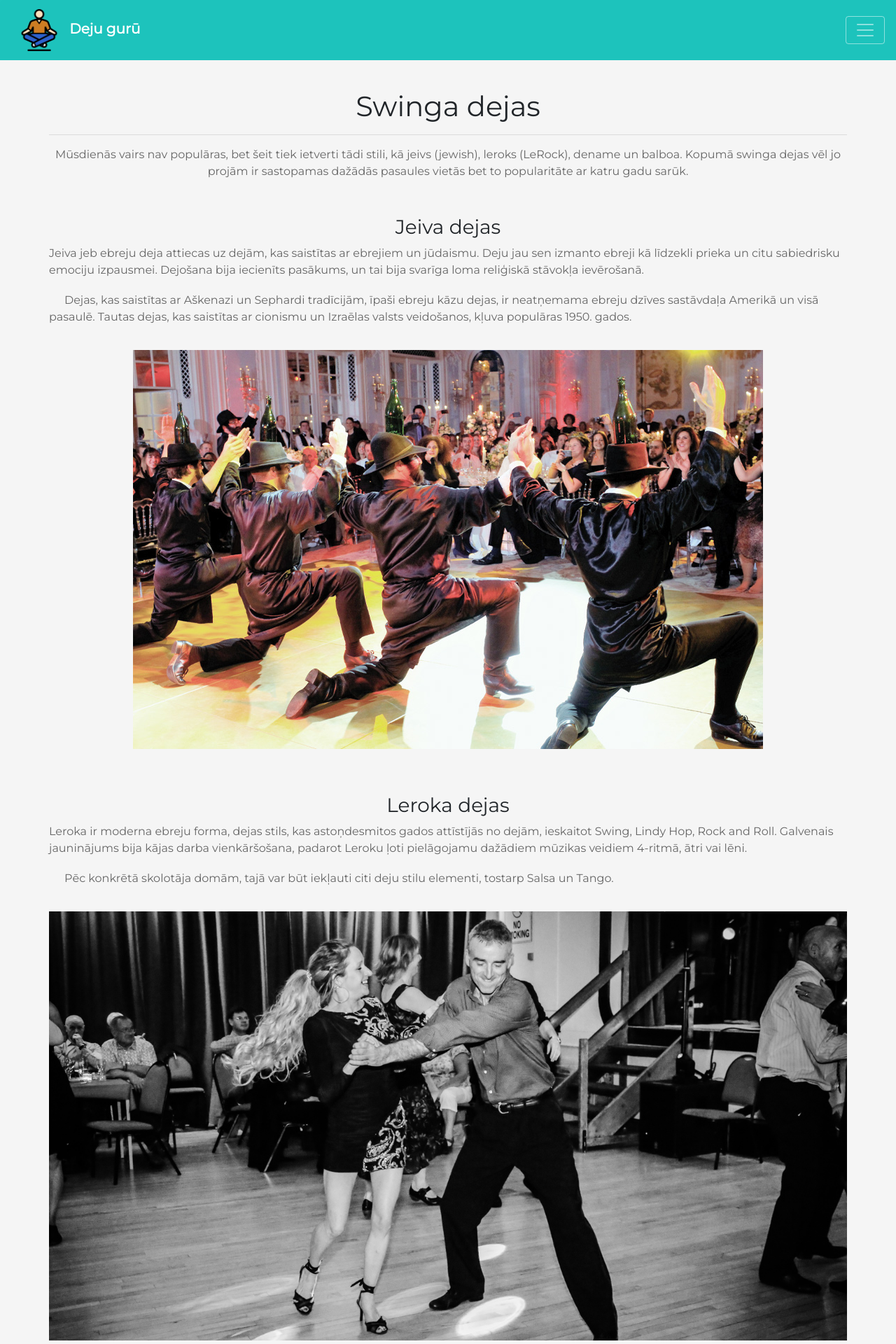
After one commit to Nauris-Putans/dejosanas_majaslapa, a Symfony app: template templates/sections/swing_dances.html.twig in a window 1280 px wide. The commit adds this page. Shown: the top 1920 px of the page at 70% size. Run offline with Twig, Linux system fonts and the light colour scheme; the template is opened without the code that fills it, so the values that code supplies are empty; some libraries are stand-ins or nearby versions.

Commit message:
Completed all Deju veidu sections.

```diff
--- a/public/sass/sass/style.css
+++ b/public/sass/sass/style.css
@@ -525,7 +525,8 @@ body, html {
 }
 
 .Dejas-attistiba .box, .Tradicionalas-dejas .box, .Briva-stila-dejas .box, .Ielu-dejas .box,
-.Elektroniskas-muzikas-dejas .box, .Vesturiskas-dejas .box, .Latinamerikas-dejas .box {
+.Elektroniskas-muzikas-dejas .box, .Vesturiskas-dejas .box, .Latinamerikas-dejas .box,
+.Swinga-dejas .box {
   background: rgba(235, 235, 235, 0.5);
   border-radius: 4px;
   overflow: hidden;
--- a/public/sass/sass/style.scss
+++ b/public/sass/sass/style.scss
@@ -560,7 +560,8 @@ $assetPath : "/images";
 
 
 .Dejas-attistiba, .Tradicionalas-dejas, .Briva-stila-dejas, .Ielu-dejas,
-    .Elektroniskas-muzikas-dejas, .Vesturiskas-dejas, .Latinamerikas-dejas {
+    .Elektroniskas-muzikas-dejas, .Vesturiskas-dejas, .Latinamerikas-dejas,
+        .Swinga-dejas {
 
   .box {
     background: rgba(235, 235, 235, 0.5);
--- a/templates/inc/navbar.html.twig
+++ b/templates/inc/navbar.html.twig
@@ -44,7 +44,7 @@
                         <a class="dropdown-item" href="{{ path('app_index_elektroniskas_muzikas_dejas') }}">Elektroniskās mūzikas dejas</a>
                         <a class="dropdown-item" href="{{ path('app_index_vesturiskas_dejas') }}">Vēsturiskās dejas</a>
                         <a class="dropdown-item" href="{{ path('app_index_latinamerikas_dejas') }}">Latīņamerikas dejas</a>
-                        <a class="dropdown-item" href="">Swinga dejas</a>
+                        <a class="dropdown-item" href="{{ path('app_index_swinga_dejas') }}">Swinga dejas</a>
                     </ul>
                 </div>
 
--- /dev/null
+++ b/templates/sections/swing_dances.html.twig
@@ -0,0 +1,79 @@
+{% extends 'base.html.twig' %}
+
+{% block body %}
+
+    <!-- Section - Swinga dejas  -->
+    <section class="Swinga-dejas">
+        <div class="box">
+            <div class="container">
+                <div class="content">
+                    <div class="row">
+                        <div class="info-text">
+                            <h1 class="fade-in align-self-center text-center text-md-center">Swinga dejas</h1><hr class="fade-in">
+
+                            <p class="fade-in align-self-center text-center text-md-center">Mūsdienās vairs nav
+                                populāras, bet šeit tiek ietverti tādi stili, kā jeivs (jewish), leroks (LeRock),
+                                dename un balboa. Kopumā swinga dejas vēl jo projām ir sastopamas dažādās pasaules
+                                vietās bet to popularitāte ar katru gadu sarūk.</p>
+
+                            <!------------ Jeiva dejas ----------->
+                            <h3 class="fade-in align-self-center text-center text-md-center text-header-padding"
+                                id="stepa-dejas">Jeiva dejas</h3>
+
+                            <p class="fade-in">Jeiva jeb ebreju deja attiecas uz dejām, kas saistītas ar ebrejiem un
+                                jūdaismu. Deju jau sen izmanto ebreji kā līdzekli prieka un citu sabiedrisku emociju
+                                izpausmei. Dejošana bija iecienīts pasākums, un tai bija svarīga loma reliģiskā
+                                stāvokļa ievērošanā.</p>
+
+                            <p class="fade-in">Dejas, kas saistītas ar Aškenazi un Sephardi tradīcijām, īpaši ebreju
+                                kāzu dejas, ir neatņemama ebreju dzīves sastāvdaļa Amerikā un visā pasaulē. Tautas
+                                dejas, kas saistītas ar cionismu un Izraēlas valsts veidošanos, kļuva populāras
+                                1950. gados.</p>
+
+                            <img class="img-fluid rounded mx-auto d-block image-padding fade-in"
+                                 src="{{ asset('images/Swinga_dejas/jewish-dance.jpg') }}" alt="Jeiva dejas">
+
+                            <!------------ Leroka dejas ----------->
+                            <h3 class="fade-in align-self-center text-center text-md-center text-header-padding"
+                                id="stepa-dejas">Leroka dejas</h3>
+
+                            <p class="fade-in">Leroka ir moderna ebreju forma, dejas stils, kas astoņdesmitos gados
+                                attīstījās no dejām, ieskaitot Swing, Lindy Hop, Rock and Roll. Galvenais jauninājums
+                                bija kājas darba vienkāršošana, padarot Leroku ļoti pielāgojamu dažādiem mūzikas
+                                veidiem 4-ritmā, ātri vai lēni.</p>
+
+                            <p class="fade-in">Pēc konkrētā skolotāja domām, tajā var būt iekļauti citi deju stilu
+                                elementi, tostarp Salsa un Tango.</p>
+
+                            <img class="img-fluid rounded mx-auto d-block image-padding fade-in"
+                                 src="{{ asset('images/Swinga_dejas/leroc-dance.jpg') }}" alt="Leroka dejas">
+
+                            <!------------ Balboa dejas ----------->
+                            <h3 class="fade-in align-self-center text-center text-md-center text-header-padding"
+                                id="stepa-dejas">Balboa dejas</h3>
+
+                            <p class="fade-in">Balboa ir Swinga deja, kuru izcelsme ir Dienvidkalifornijā divdesmito
+                                gadu laikā (lai gan tās, iespējams, sākās jau 1915. gadā) un kuras guva lielu
+                                popularitāti 1930. un 1940. gados. Termins Balboa sākotnēji attiecās uz deju, ko
+                                raksturo tās ciešais apskāviens un pilnais ķermeņa savienojums. Tas uzsver ritmiskas
+                                svara maiņas un pavadoņa-sekojuma partnerību. Dažādi dejotāji tajā pašā reģionā
+                                vienlaikus dejoja arī Swinga deju, ko raksturo virpuļošana, pagriezieni un atklāta
+                                pozu kustība.</p>
+
+                            <p class="fade-in">Laika gaitā abas dejas apvienojās un kļuva par Balboa kolektīvu.
+                                Oriģinālā Balboa deja tagad tiek dēvēta par Pure Balboa, un oriģinālā Swinga deja
+                                tagad tiek dēvēta par Bal-Swing jeb L.A. Swing, lai atšķirtu to no cita veida Swinga
+                                dejam. Ņemot vērā to, ka Balboa (jo īpaši Pure Balboa) ir uzsvars uz subtu un
+                                partnerattiecībām, nevis uz spilgtiem trikiem, Balboa tiek vairāk uzskatīta par
+                                “dejotāja deju” nekā par “skatītāja deju”.</p>
+
+                            <img class="img-fluid rounded mx-auto d-block image-padding fade-in"
+                                 src="{{ asset('images/Swinga_dejas/balboa-dance.jpg') }}" alt="Balboa dejas">
+                        </div>
+                    </div>
+                </div>
+            </div>
+        </div>
+    </section>
+
+{% endblock %}
```
Also changed, not shown: src/Controller/IndexController.php (+10 -0 lines), 1 other file.
